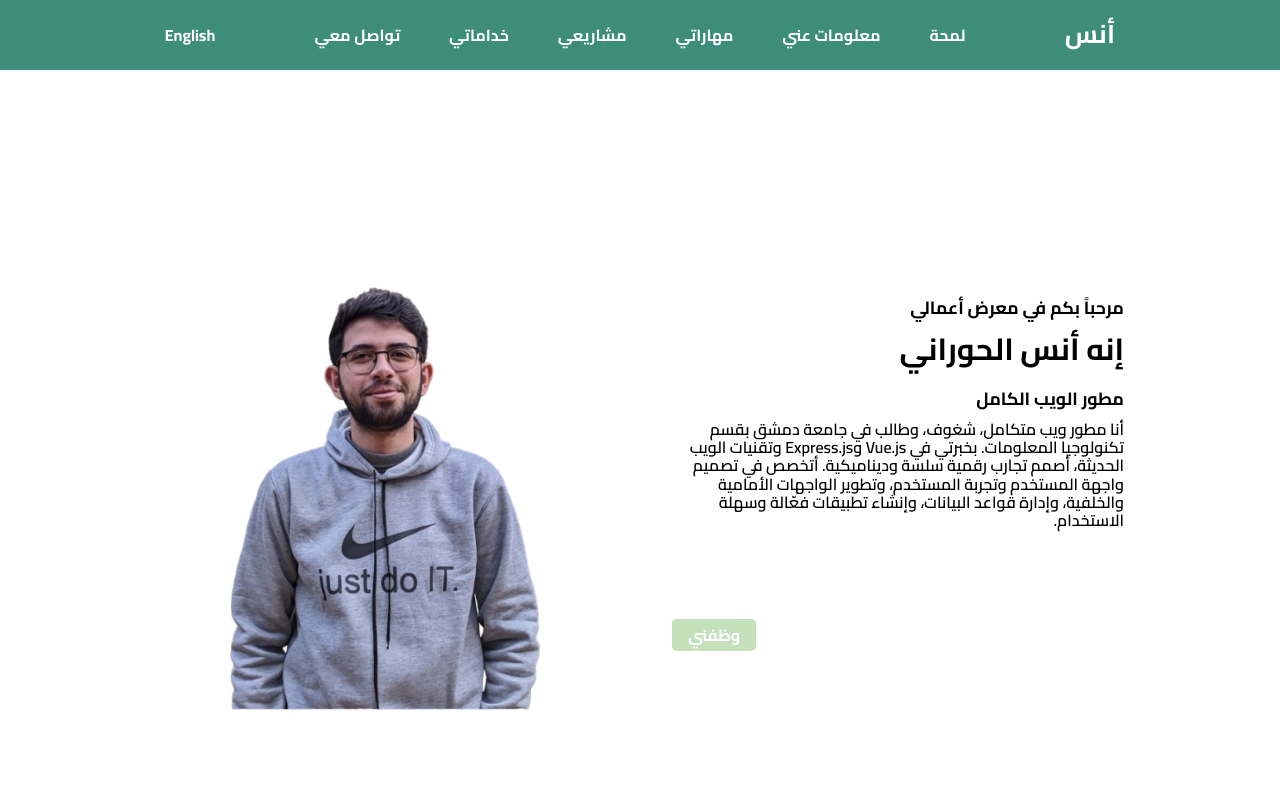
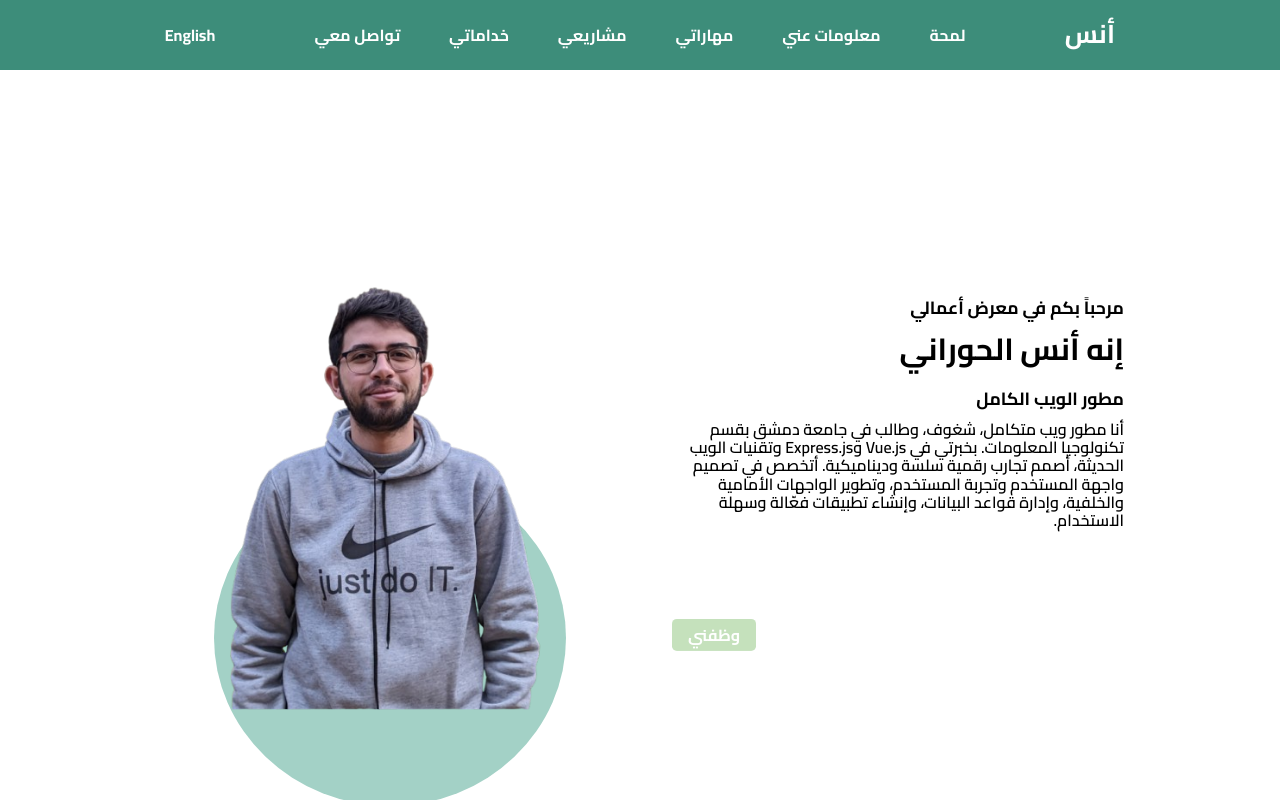
Before and after one commit to it-is-Anas/my-portfolio, a Vue app: page /lan-ara in a window 1280 px wide. Built offline with nearby package versions, Linux system fonts and the light colour scheme.

Commit message:
fix bug in about me pictures

```diff
--- a/src/views/HomeAra.vue
+++ b/src/views/HomeAra.vue
@@ -39,7 +39,7 @@
                     </div>
                 </div>
                 <div class="demo-section_col demo-section_picture-col">
-                    <!-- <span  class="demo-section-picture-col_before-circle"></span> -->
+                    <span  class="demo-section-picture-col_before-circle"></span>
                     <img src="../assets/pic1.png" alt="" class="demo-section-picture-col_picture" loading="lazy" >
                 </div>
             </template>
@@ -61,7 +61,6 @@
                         <GButton :urlToDownload="cvUrl" :label="'تحميل السيرة الذاتية'" class="demo-section-text-col_text-btn" />
                     </div>
                     <div class="g3-section-controller-row-2_col g3-section-controller-row-2_col-2 about-me-section-controller-row-2_col-2">
-                        <span class="demo-section-picture-col_before-circle"></span>
                         <img src="../assets/pic2.png" alt="" class="demo-section-picture-col_picture about-me-section-controller-row-2-col-2_picture" loading="lazy" >
                     </div>
                 </div>
--- a/src/views/HomeEng.vue
+++ b/src/views/HomeEng.vue
@@ -61,7 +61,6 @@
                         <GButton :urlToDownload="cvUrl" :label="'Download CV'" class="demo-section-text-col_text-btn" />
                     </div>
                     <div class="g3-section-controller-row-2_col g3-section-controller-row-2_col-2 about-me-section-controller-row-2_col-2">
-                        <!-- <span class="demo-section-picture-col_before-circle"></span> -->
                         <img src="../assets/pic2.png" alt="" class="demo-section-picture-col_picture about-me-section-controller-row-2-col-2_picture" loading="lazy" >
                     </div>
                 </div>
```
